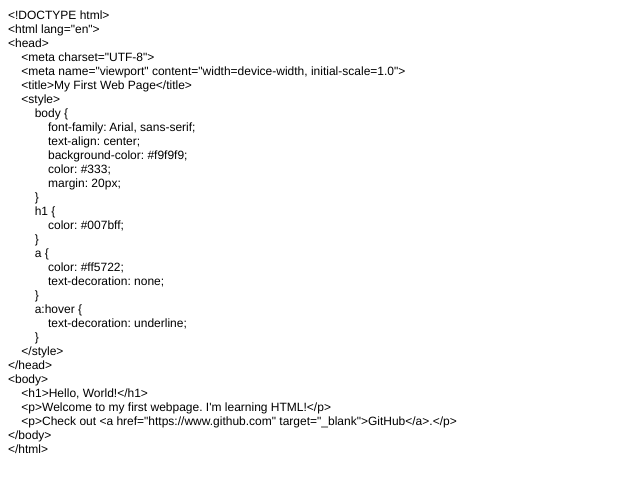
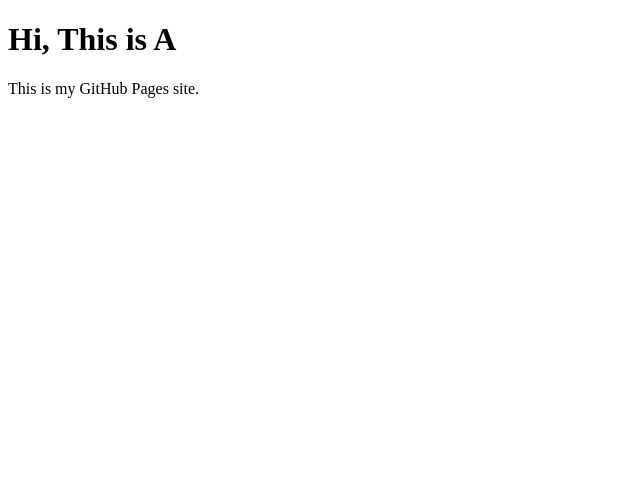
Before and after one commit to swati-0308/retail_recommendation_system, a plain HTML site: page index.html in a window 1280 px wide. Shown: the whole page, without its empty margins (0-640 px from the left). Drawn offline with Linux system fonts and the light colour scheme.

Commit message:
Index Commit
Changed the index html file

```diff
--- a/index.html
+++ b/index.html
@@ -1,47 +1,12 @@
-<!DOCTYPE html PUBLIC "-//W3C//DTD HTML 4.01//EN" "http://www.w3.org/TR/html4/strict.dtd">
-<html>
+<!DOCTYPE html>
+<html lang="en">
 <head>
-  <meta http-equiv="Content-Type" content="text/html; charset=utf-8">
-  <meta http-equiv="Content-Style-Type" content="text/css">
-  <title></title>
-  <meta name="Generator" content="Cocoa HTML Writer">
-  <meta name="CocoaVersion" content="2113.6">
-  <style type="text/css">
-    p.p1 {margin: 0.0px 0.0px 0.0px 0.0px; font: 12.0px Helvetica}
-  </style>
+    <meta charset="UTF-8">
+    <meta name="viewport" content="width=device-width, initial-scale=1.0">
+    <title>Welcome to My GitHub Page</title>
 </head>
 <body>
-<p class="p1">&lt;!DOCTYPE html&gt;</p>
-<p class="p1">&lt;html lang="en"&gt;</p>
-<p class="p1">&lt;head&gt;</p>
-<p class="p1"><span class="Apple-converted-space">    </span>&lt;meta charset="UTF-8"&gt;</p>
-<p class="p1"><span class="Apple-converted-space">    </span>&lt;meta name="viewport" content="width=device-width, initial-scale=1.0"&gt;</p>
-<p class="p1"><span class="Apple-converted-space">    </span>&lt;title&gt;My First Web Page&lt;/title&gt;</p>
-<p class="p1"><span class="Apple-converted-space">    </span>&lt;style&gt;</p>
-<p class="p1"><span class="Apple-converted-space">        </span>body {</p>
-<p class="p1"><span class="Apple-converted-space">            </span>font-family: Arial, sans-serif;</p>
-<p class="p1"><span class="Apple-converted-space">            </span>text-align: center;</p>
-<p class="p1"><span class="Apple-converted-space">            </span>background-color: #f9f9f9;</p>
-<p class="p1"><span class="Apple-converted-space">            </span>color: #333;</p>
-<p class="p1"><span class="Apple-converted-space">            </span>margin: 20px;</p>
-<p class="p1"><span class="Apple-converted-space">        </span>}</p>
-<p class="p1"><span class="Apple-converted-space">        </span>h1 {</p>
-<p class="p1"><span class="Apple-converted-space">            </span>color: #007bff;</p>
-<p class="p1"><span class="Apple-converted-space">        </span>}</p>
-<p class="p1"><span class="Apple-converted-space">        </span>a {</p>
-<p class="p1"><span class="Apple-converted-space">            </span>color: #ff5722;</p>
-<p class="p1"><span class="Apple-converted-space">            </span>text-decoration: none;</p>
-<p class="p1"><span class="Apple-converted-space">        </span>}</p>
-<p class="p1"><span class="Apple-converted-space">        </span>a:hover {</p>
-<p class="p1"><span class="Apple-converted-space">            </span>text-decoration: underline;</p>
-<p class="p1"><span class="Apple-converted-space">        </span>}</p>
-<p class="p1"><span class="Apple-converted-space">    </span>&lt;/style&gt;</p>
-<p class="p1">&lt;/head&gt;</p>
-<p class="p1">&lt;body&gt;</p>
-<p class="p1"><span class="Apple-converted-space">    </span>&lt;h1&gt;Hello, World!&lt;/h1&gt;</p>
-<p class="p1"><span class="Apple-converted-space">    </span>&lt;p&gt;Welcome to my first webpage. I'm learning HTML!&lt;/p&gt;</p>
-<p class="p1"><span class="Apple-converted-space">    </span>&lt;p&gt;Check out &lt;a href="https://www.github.com" target="_blank"&gt;GitHub&lt;/a&gt;.&lt;/p&gt;</p>
-<p class="p1">&lt;/body&gt;</p>
-<p class="p1">&lt;/html&gt;</p>
+    <h1>Hi, This is A</h1>
+    <p>This is my GitHub Pages site.</p>
 </body>
 </html>
```
